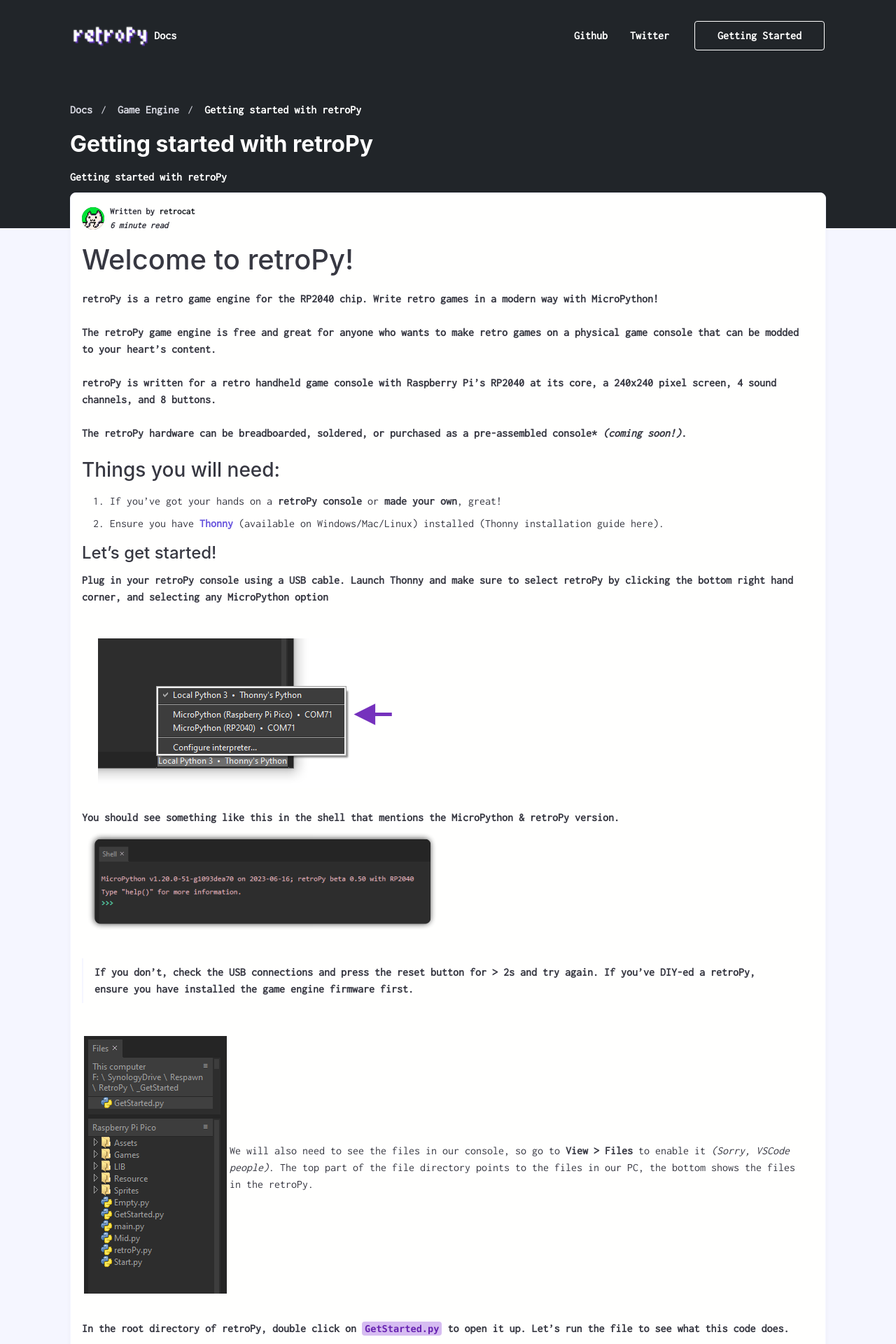
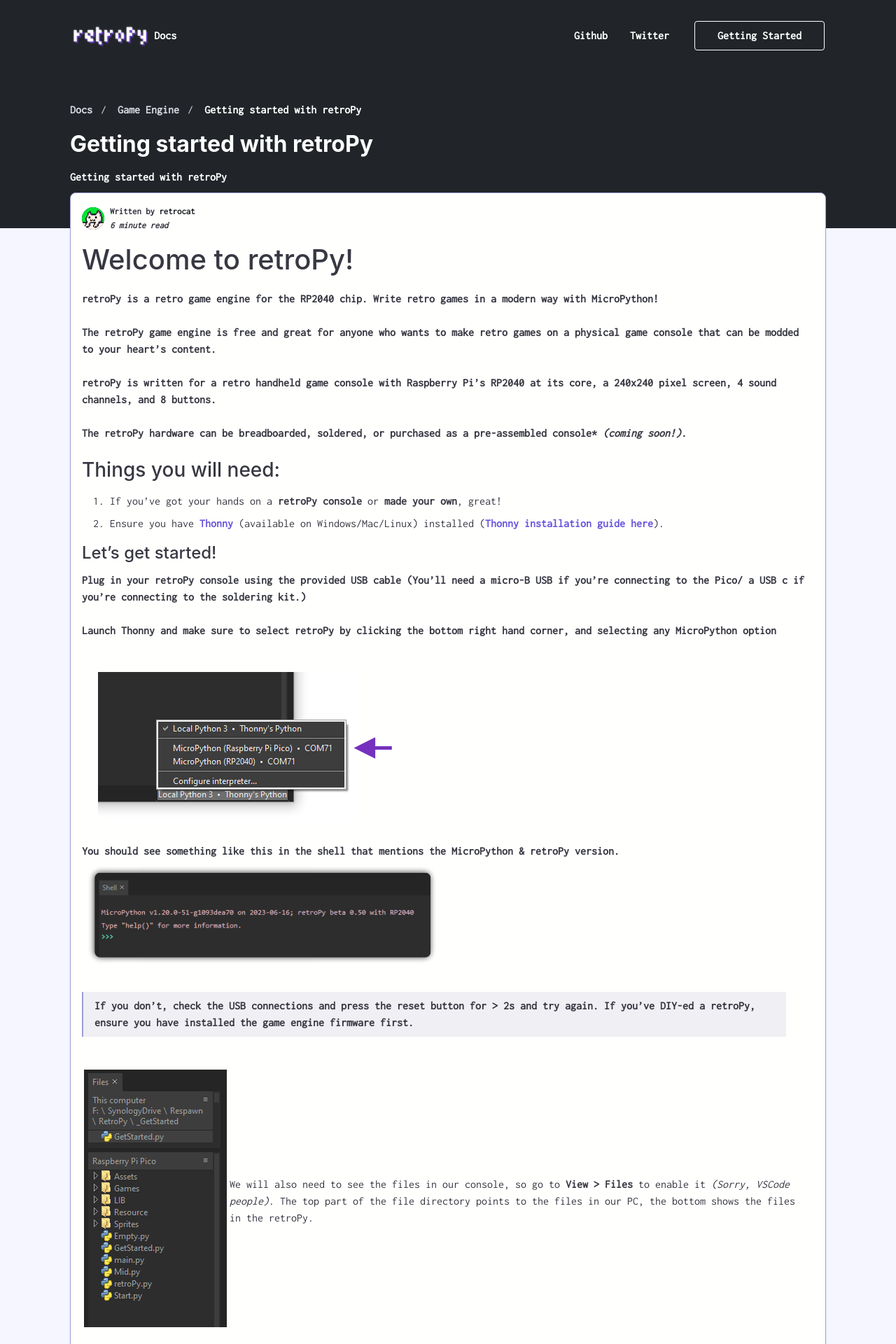
Before and after one commit to respawnin/retropy-docs, a Jekyll site: the page built from _posts/Game Engine/2030-07-31-Getting-Started-with-retroPy.md, in a window 1280 px wide. Shown: the top 1920 px of the page at 70% size. Built offline with Jekyll 4.4.1, drawn with Linux system fonts in a browser that asks for light colours; nearby versions of some CDN libraries; some web fonts are replaced; comment, search, counter and statistics services are not loaded; some of the changed text lies outside the part shown.

Commit message:
css blockquote adjustments

```diff
--- a/_posts/Game Engine/2023-07-31-Getting-Started-with-retroPy.md
+++ b/_posts/Game Engine/2030-07-31-Getting-Started-with-retroPy.md
@@ -19,12 +19,13 @@
 
 ### Things you will need:
  1. If you've got your hands on a **retroPy console** or **made your own**, great!
- 2. Ensure you have [Thonny](https://thonny.org/) (available on Windows/Mac/Linux) installed (Thonny installation guide here).
+ 2. Ensure you have [Thonny](https://thonny.org/) (available on Windows/Mac/Linux) installed ([Thonny installation guide here](https://respawnin.github.io/retropy-docs/game-engine/installing-thonny)).
 
 #### Let's get started!
 
 
-Plug in your retroPy console using a USB cable.
+Plug in your retroPy console using the provided USB cable (You'll need a micro-B USB if you're connecting to the Pico/ a USB c if you're connecting to the soldering kit.)
+
 Launch Thonny and make sure to select retroPy by clicking the bottom right hand corner, and selecting any MicroPython option
 
 ![Select retroPy MicroPython in Thonny](https://raw.githubusercontent.com/respawnin/retropy-docs/main/assets/basics/thonny-micropython.png)
@@ -48,8 +49,10 @@
 Press F5 or click on the green play button on the toolbar to run the code.
 
 #### Hello World!
+
+![retroPy Hello World Example](https://raw.githubusercontent.com/respawnin/retropy-docs/main/assets/basics/HelloWorld.png)
+
 Getting "Hello World!" to display on the screen is as simple as 2 lines of code (Lines 7 & 8).
-![retroPy Hello World Example](https://raw.githubusercontent.com/respawnin/retropy-docs/main/assets/basics/HelloWorld.png)
 
 {% highlight python linenos %}
 from retroPy import rpy
@@ -66,9 +69,9 @@
 rpy.run(update, draw)
 {% endhighlight %}
 
-On ==line 7==, we'll need to clear the screen before we start drawing anything on it. Here, we're clearing the entire screen with colour index 1 (Dark Blue).
+On 	:yellow_square:line 7:yellow_square:, we'll need to clear the screen before we start drawing anything on it. Here, we're clearing the entire screen with colour index 1 (Dark Blue).
 
-On ==line 8==, we'll use the text command to indicate the string of text we want to display, its top left (X,Y) starting position, followed by the colour of the text (colour Index 7 is white).
+On 	:yellow_square:line 8:yellow_square:, we'll use the text command to indicate the string of text we want to display, its top left (X,Y) starting position, followed by the colour of the text (colour Index 7 is white).
 By default, the text is a monospace font of size 16x16 pixels.
 
 Other than lines 7 & 8, everything else is the bare minimum required for an empty project (A copy of it called `Empty.py` can be found in the retroPy directory).
@@ -91,9 +94,12 @@
 
 The `filled_circle` command takes 4 parameters -  `( radius, center-x, center-y, colour)`
 
+
+![Thonny Run and Stop Buttons](https://raw.githubusercontent.com/respawnin/retropy-docs/main/assets/basics/thonny-toolbar.png)
+
 Stop the current code that is running by clicking the stop/reset button.
 Now we can Press F5 to run the updated code/ click on the play button.
-![Thonny Run and Stop Buttons](https://raw.githubusercontent.com/respawnin/retropy-docs/main/assets/basics/thonny-toolbar.png)
+
 
 #### Displaying a sprite
 
--- a/_scss/_typography.scss
+++ b/_scss/_typography.scss
@@ -100,6 +100,8 @@
 // Blockquote
 blockquote {
   border-left: $border-width-lg solid $border-color;
+  border-color: #9c9cd7;
+  background-color: #f0eff4;
   margin-left: 0;
   padding: $unit-2 $unit-4;
 
--- a/_scss/_variables.scss
+++ b/_scss/_variables.scss
@@ -26,7 +26,7 @@
 $gray-color-light: #f5f6ff !default;
 $gray-color-dark: #9b9caf !default;
 
-$border-color: $gray-color-light !default;
+$border-color: #9c9cd7 !default;
 $border-color-dark: darken($border-color, 10%) !default;
 $border-color-light: lighten($border-color, 8%) !default;
 $bg-color: lighten($gray-color, 35%) !default;
```
Also changed, not shown: other parts of _posts/Game Engine/2030-07-31-Getting-Started-with-retroPy.md (+1 -1 lines).
